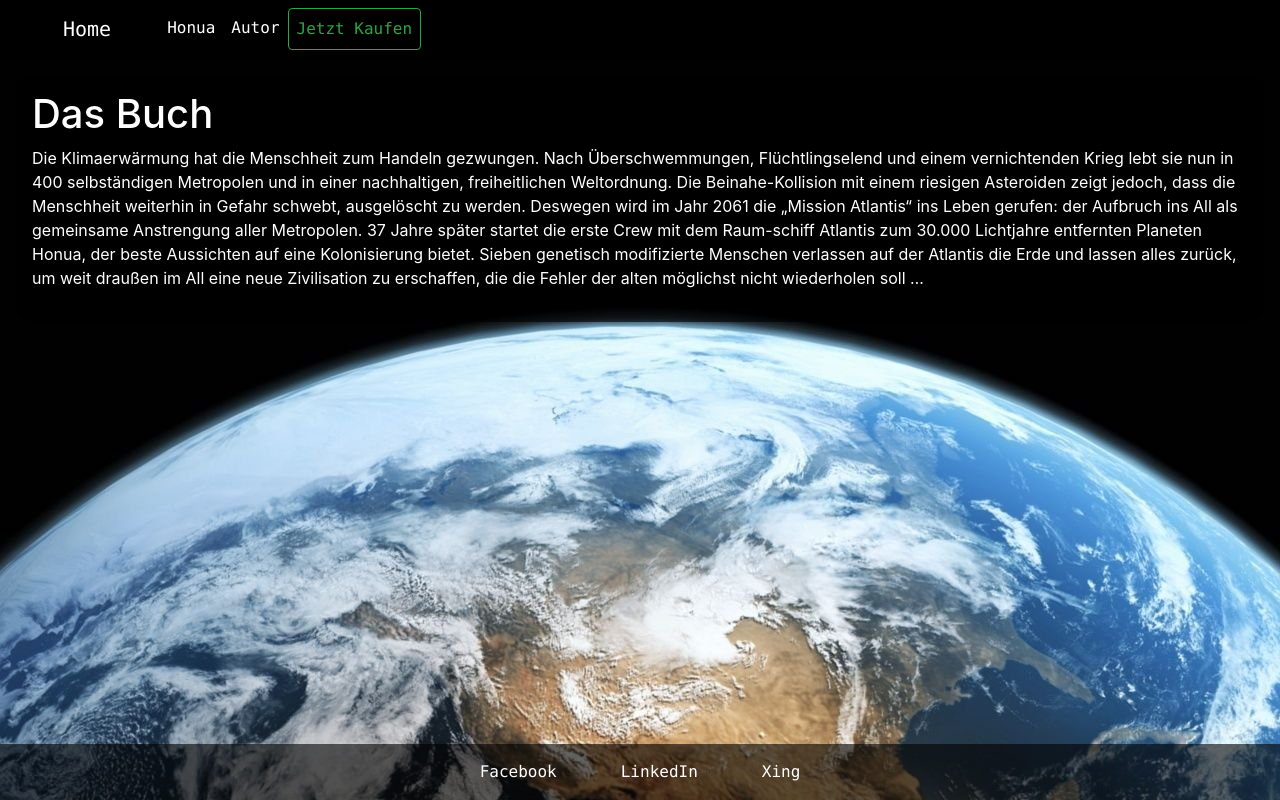
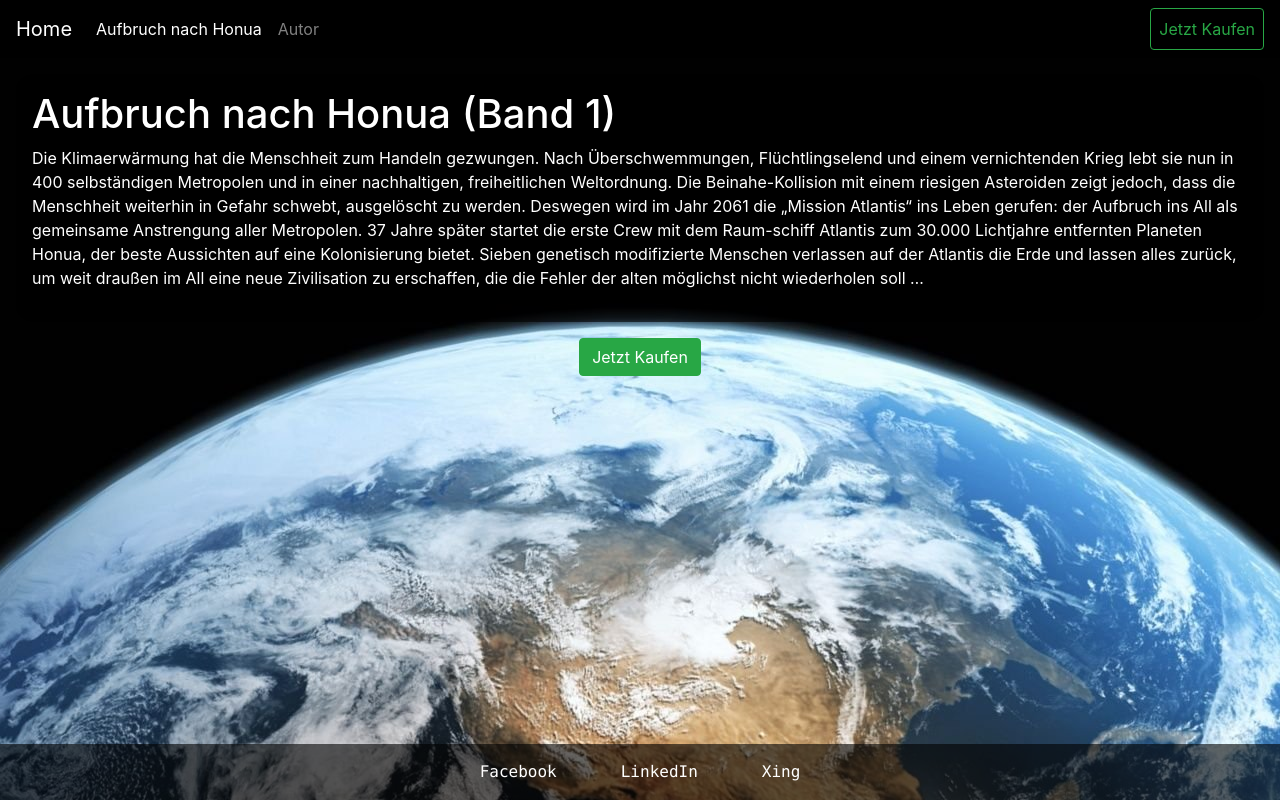
Before and after one commit to moritzdotcom/honua-website, a Nuxt app: page /book in a window 1280 px wide. Shown: the top 800 px of the page. Built offline with nearby package versions, Linux system fonts and the light colour scheme.

Commit message:
adjustments

```diff
--- a/components/footer.vue
+++ b/components/footer.vue
@@ -1,8 +1,8 @@
 <template>
   <div class="footer position-fixed d-flex justify-content-center">
-    <a target="_blank" href="https://www.facebook.com/reinhard.loechner/">Facebook</a>
-    <a target="_blank" href="https://www.linkedin.com/in/reinhard-l%C3%B6chner-a45200/">LinkedIn</a>
-    <a target="_blank" href="https://www.xing.com/profile/Reinhard_Loechner/cv">Xing</a>
+    <a class="footer-link" target="_blank" href="https://www.facebook.com/reinhard.loechner/">Facebook</a>
+    <a class="footer-link" target="_blank" href="https://www.linkedin.com/in/reinhard-l%C3%B6chner-a45200/">LinkedIn</a>
+    <a class="footer-link" target="_blank" href="https://www.xing.com/profile/Reinhard_Loechner/cv">Xing</a>
   </div>
 </template>
 
@@ -18,10 +18,15 @@
     background: #0009;
   }
 
-  a {
+  .footer-link {
     padding: 1rem 2rem;
     color: white;
     font-family: monaco;
     cursor: pointer;
   }
+
+  .footer-link:hover {
+    color: green;
+    text-decoration: none;
+  }
 </style>
--- a/components/navbar.vue
+++ b/components/navbar.vue
@@ -1,19 +1,20 @@
 <template>
-  <nav class="navbar navbar-expand-lg position-sticky">
-    <div class="container-fluid">
-      <nuxt-link class="navbar-brand" to="/">Home</nuxt-link>
-      <button class="navbar-toggler" type="button" data-bs-toggle="collapse" data-bs-target="#navbarNavAltMarkup" aria-controls="navbarNavAltMarkup" aria-expanded="false" aria-label="Toggle navigation">
-        <span class="navbar-toggler-icon"></span>
-      </button>
-      <div class="collapse navbar-collapse" id="navbarNavAltMarkup">
-        <div class="navbar-nav">
-          <nuxt-link class="nav-link" :class="page == 'book' ? 'active' : ''" to="/book">Honua</nuxt-link>
-          <nuxt-link class="nav-link" :class="page == 'author' ? 'active' : ''" to="/author">Autor</nuxt-link>
-          <a class="nav-link btn btn-outline-success text-success" target="_blank" href="https://www.amazon.de/Aufbruch-nach-Honua-Reinhard-L%C3%B6chner-ebook/dp/B09HHR8ZCJ/ref=tmm_kin_swatch_0?_encoding=UTF8&qid=1633005611&sr=8-2">Jetzt Kaufen</a>
-        </div>
-      </div>
-    </div>
-  </nav>
+  <b-navbar toggleable="lg" type="dark" variant="" class="position-sticky">
+    <nuxt-link class="navbar-brand" to="/">Home</nuxt-link>
+    <b-navbar-toggle target="nav-collapse"></b-navbar-toggle>
+
+    <b-collapse id="nav-collapse" is-nav>
+      <b-navbar-nav>
+        <nuxt-link class="nav-link" :class="page == 'book' ? 'active' : ''" to="/book">Aufbruch nach Honua</nuxt-link>
+        <nuxt-link class="nav-link flex-grow-1" :class="page == 'author' ? 'active' : ''" to="/author">Autor</nuxt-link>
+      </b-navbar-nav>
+
+      <!-- Right aligned nav items -->
+      <b-navbar-nav class="ml-auto">
+        <a class="nav-link btn btn-outline-success text-success" target="_blank" href="https://www.amazon.de/Aufbruch-nach-Honua-Reinhard-L%C3%B6chner-ebook/dp/B09HHR8ZCJ/ref=tmm_kin_swatch_0?_encoding=UTF8&qid=1633005611&sr=8-2">Jetzt Kaufen</a>
+      </b-navbar-nav>
+    </b-collapse>
+  </b-navbar>
 </template>
 
 <script>
--- a/components/typewriter.vue
+++ b/components/typewriter.vue
@@ -1,8 +1,8 @@
 <template>
   <div>
-    <h1 style="text-align: center; margin-top: 3rem; background: #0009">
+    <h1 style="text-align: center; margin-top: 3rem; background: #0009; font-size: 3.5vw">
       <vue-typer
-        text="Mission Honua"
+        text="Mission Atlantis"
         :repeat='0'
         :pre-type-delay='1000'
         :type-delay='70'
@@ -10,7 +10,7 @@
       </vue-typer>
       <br>
       <vue-typer
-        text="Die Menschheitsgeschichte Neu Erzählt"
+        text="Die Geschichte der Menschheit wird neu geschrieben"
         :repeat='0'
         :pre-type-delay='3000'
         :type-delay='70'
@@ -20,7 +20,7 @@
       <vue-typer
         text="Wilkommen an Board."
         :repeat='0'
-        :pre-type-delay='6000'
+        :pre-type-delay='7000'
         :type-delay='70'
       >
       </vue-typer>
--- /dev/null
+++ b/layouts/index.vue
@@ -0,0 +1,22 @@
+<template>
+</template>
+
+<script>
+</script>
+
+<style>
+  .earth-bg {
+    background: url('~assets/earth.jpeg');
+    height: 300vh;
+    background-size: cover;
+    background-position: center;
+  }
+
+  .content-card {
+    color: #FFF;
+    background: #0009;
+    margin: 1rem;
+    padding: 1rem;
+    border-radius: 1rem;
+  }
+</style>
--- a/pages/author.vue
+++ b/pages/author.vue
@@ -1,9 +1,12 @@
 <template>
-  <div class="page-content">
+  <div class="earth-bg">
     <Navbar page="author"/>
     <div class="content-card">
       <h1>Der Autor</h1>
       <p>Reinhard Löchner, der am 8. Oktober 1964 in Köln geboren wurde, ist verheiratet und hat vier Kinder. Nach dem Abschluss seines Studiums zum Dipl.-Wirtsch.-Ing. an der Technischen Universität Darmstadt führten ihn berufliche Stationen im technologiegetriebenen Mittelstand über einen Großkonzern zum Venture Capital. Ab dem Jahr 2000 war er am Aufbau zahlreicher Unternehmen der Solar- und Windenergie maßgeblich beteiligt. Heute lebt er als erfolgreicher Unternehmer in Düsseldorf und widmet sich in seiner Freizeit der Schriftstellerei. Bei dem vorliegenden utopischen Roman «Aufbruch nach Honua» handelt es sich um sein Erstlingswerk. Die Abenteuer der Crew auf Honua sind aber noch lange nicht zu Ende. Seien sie gespannt. Die Gedanken sind frei. Vielen Dank für ihr Interesse und ihre Weiterempfehlung.</p>
+    </div>
+    <div class="text-center">
+      <a class="btn btn-success" target="_blank" href="https://www.amazon.de/Reinhard-L%C3%B6chner/e/B09HJGPN47/ref=ntt_dp_epwbk_0">Mehr zum Autor</a>
     </div>
     <Footer/>
   </div>
@@ -14,18 +17,4 @@ export default {}
 </script>
 
 <style>
-  .page-content {
-    background: url('~assets/earth.jpeg');
-    height: 300vh;
-    background-size: cover;
-    background-position: center;
-  }
-
-  .content-card {
-    color: #FFF;
-    background: #0009;
-    margin: 1rem;
-    padding: 1rem;
-    border-radius: 1rem;
-  }
 </style>
--- a/pages/book.vue
+++ b/pages/book.vue
@@ -1,9 +1,12 @@
 <template>
-  <div class="page-content">
+  <div class="earth-bg">
     <Navbar page="book"/>
     <div class="content-card">
-      <h1>Das Buch</h1>
+      <h1>Aufbruch nach Honua (Band 1)</h1>
       <p>Die Klimaerwärmung hat die Menschheit zum Handeln gezwungen. Nach Überschwemmungen, Flüchtlingselend und einem vernichtenden Krieg lebt sie nun in 400 selbständigen Metropolen und in einer nachhaltigen, freiheitlichen Weltordnung. Die Beinahe-Kollision mit einem riesigen Asteroiden zeigt jedoch, dass die Menschheit weiterhin in Gefahr schwebt, ausgelöscht zu werden. Deswegen wird im Jahr 2061 die „Mission Atlantis“ ins Leben gerufen: der Aufbruch ins All als gemeinsame Anstrengung aller Metropolen. 37 Jahre später startet die erste Crew mit dem Raum-schiff Atlantis zum 30.000 Lichtjahre entfernten Planeten Honua, der beste Aussichten auf eine Kolonisierung bietet. Sieben genetisch modifizierte Menschen verlassen auf der Atlantis die Erde und lassen alles zurück, um weit draußen im All eine neue Zivilisation zu erschaffen, die die Fehler der alten möglichst nicht wiederholen soll …</p>
+    </div>
+    <div class="text-center">
+      <a class="btn btn-success" target="_blank" href="https://www.amazon.de/dp/B09HG6HNB8/ref=tmm_pap_swatch_0?_encoding=UTF8&qid=&sr=">Jetzt Kaufen</a>
     </div>
     <Footer/>
   </div>
@@ -14,18 +17,4 @@ export default {}
 </script>
 
 <style>
-  .page-content {
-    background: url('~assets/earth.jpeg');
-    height: 300vh;
-    background-size: cover;
-    background-position: center;
-  }
-
-  .content-card {
-    color: #FFF;
-    background: #0009;
-    margin: 1rem;
-    padding: 1rem;
-    border-radius: 1rem;
-  }
 </style>
--- a/pages/index.vue
+++ b/pages/index.vue
@@ -2,6 +2,11 @@
   <div class="earth-bg">
     <Navbar/>
     <Typewriter/>
+    <div class="review-section mt-5 mx-auto content-card w-fit-content">
+      <h1>Ihre Meinung ist uns wichtig!</h1>
+      <p>Sie haben das Buch schon gelesen? Dann würden wir uns sehr über eine Bewertung freuen.</p>
+      <a class="btn btn-success" target="_blank" href="https://www.amazon.de/review/create-review/ref=cm_cr_othr_d_wr_but_top?ie=UTF8&channel=glance-detail&asin=B09HG6HNB8">Jetzt Bewerten</a>
+    </div>
     <Footer/>
   </div>
 </template>
@@ -11,10 +16,4 @@ export default {}
 </script>
 
 <style>
-  .earth-bg {
-    background: url('~assets/earth.jpeg');
-    height: 300vh;
-    background-size: cover;
-    background-position: center;
-  }
 </style>
```
